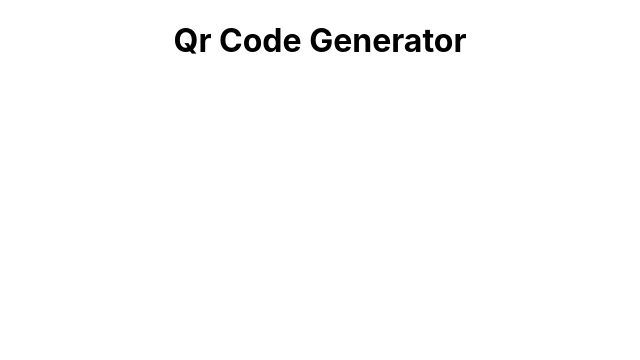
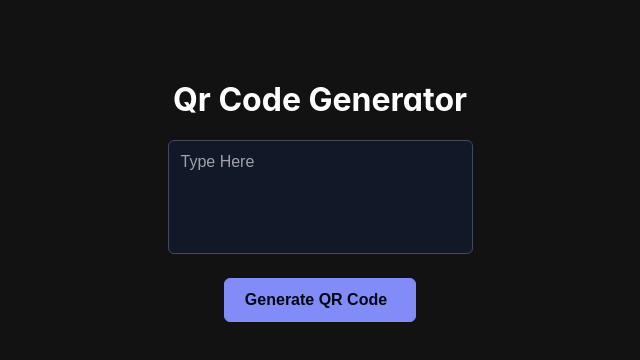
Before and after one commit to KhalidMued/QrCodeGenerator, a React (Create React App) app: page / in a window 1280 px wide. Shown: the top 360 px of the page, without its empty margins (320-960 px from the left). Built offline with nearby package versions, Linux system fonts and the light colour scheme; a web font is replaced by a local one.

Commit message:
🚀 Ready To Use

```diff
--- a/package.json
+++ b/package.json
@@ -6,6 +6,7 @@
     "@testing-library/jest-dom": "^5.17.0",
     "@testing-library/react": "^13.4.0",
     "@testing-library/user-event": "^13.5.0",
+    "primereact": "^10.6.2",
     "qrcode": "^1.5.3",
     "react": "^18.2.0",
     "react-dom": "^18.2.0",
--- a/src/App.js
+++ b/src/App.js
@@ -1,10 +1,79 @@
-import logo from './logo.svg';
+//import logo from './logo.svg';
 import './App.css';
+import { InputTextarea } from 'primereact/inputtextarea';
+import { Button } from 'primereact/button';
+import { useState } from 'react';
+import  QRCode  from 'qrcode';
+import { Image } from 'primereact/image';
+
+
+
 
 function App() {
+  //User Input
+  //Generat Code
+  //Download QrCode
+
+  const [query , setQuery] = useState('');
+  const [qrUrl , setQrUrl] = useState('');
+
+
+  const generateQrCode = async () => {
+    try{
+      const dataUrl = await QRCode.toDataURL(query)
+      setQrUrl(dataUrl) //QrCode is saved in the State Varible, after its generated
+
+    } catch(e){
+      console.log(e);
+
+    }
+  }
+
+  const downloadQrCode = () => {
+    try{
+      const link = document.createElement('a') //Hidden Link
+      link.href = qrUrl //Pass to it the qrUrl
+      link.download = encodeURIComponent('YourQrCode') //Saved file Name 'Qr Code'
+      link.style.display = 'none' //invisible link to the screen
+
+      document.body.appendChild(link); // Append the link to the document body
+
+      link.click() //on click to download, but link won't be displayed
+
+      // Wait for a brief moment before removing the link
+      setTimeout(() => {
+        if (document.body.contains(link)) {
+          document.body.removeChild(link);
+        }
+      }, 100); // 100 milliseconds delay
+
+    }catch(e){
+      alert('Failed To Downlaod ... Sorry!')
+    }
+  }
   return (
     <div className="App">
-    <h1> Qr Code Generator </h1>
+    <h1 style={{ marginTop: '10vh '}}> Qr Code Generator </h1>
+    <InputTextarea autoResize placeholder='Type Here' value={query} onChange={(e) =>
+       setQuery(e.target.value)} rows={5} cols={30} />
+       <br/><br/>
+       <Button label="Generate QR Code" icon="pi pi-check" iconPos="right" onClick={generateQrCode} />
+       <br/>
+
+      {
+        qrUrl.length ? ( //To Print the Generated QrCode
+          <>
+
+            <Image src={qrUrl} alt="qrcode" style={{ minWidth:'20vw', width: 'fit-content', margin: '10vh auto'}} width='300' preview />
+
+            <br/>
+
+            <Button label="Download" icon="pi pi-check" iconPos="right" onClick={downloadQrCode} />
+
+
+          </>
+        ) : ''
+      }
     </div>
   );
 }
--- a/src/index.js
+++ b/src/index.js
@@ -3,11 +3,22 @@ import ReactDOM from 'react-dom/client';
 import './index.css';
 import App from './App';
 import reportWebVitals from './reportWebVitals';
+import { PrimeReactProvider } from 'primereact/api'; //PrimeReactContext Removed because not used
+import "primereact/resources/themes/lara-dark-indigo/theme.css";
+//import "primereact/resources/themes/saga-purple/theme.css";
+
+
+
+
 
 const root = ReactDOM.createRoot(document.getElementById('root'));
 root.render(
   <React.StrictMode>
-    <App />
+
+    <PrimeReactProvider>
+      <App />
+    </PrimeReactProvider>
+
   </React.StrictMode>
 );
 
```
Also changed, not shown: 2 other files (tests, documents, lock files or other folders).
